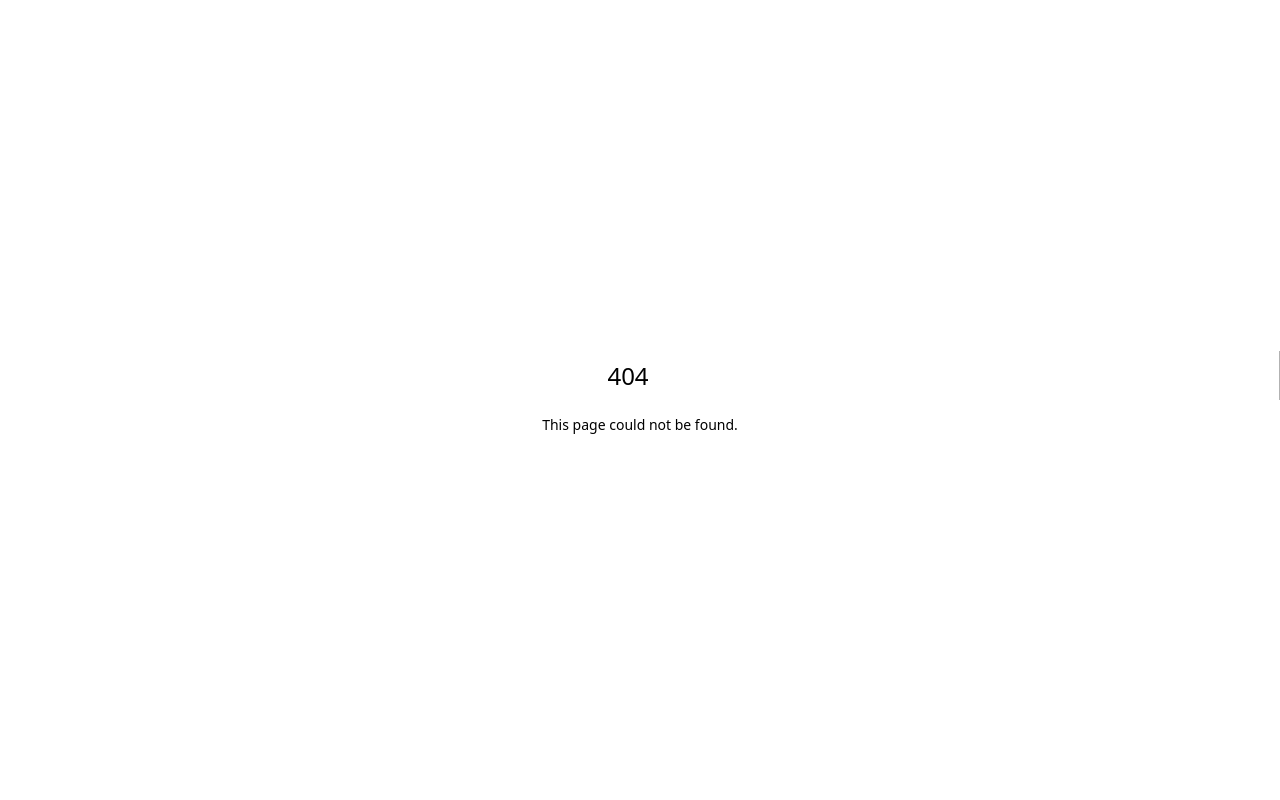
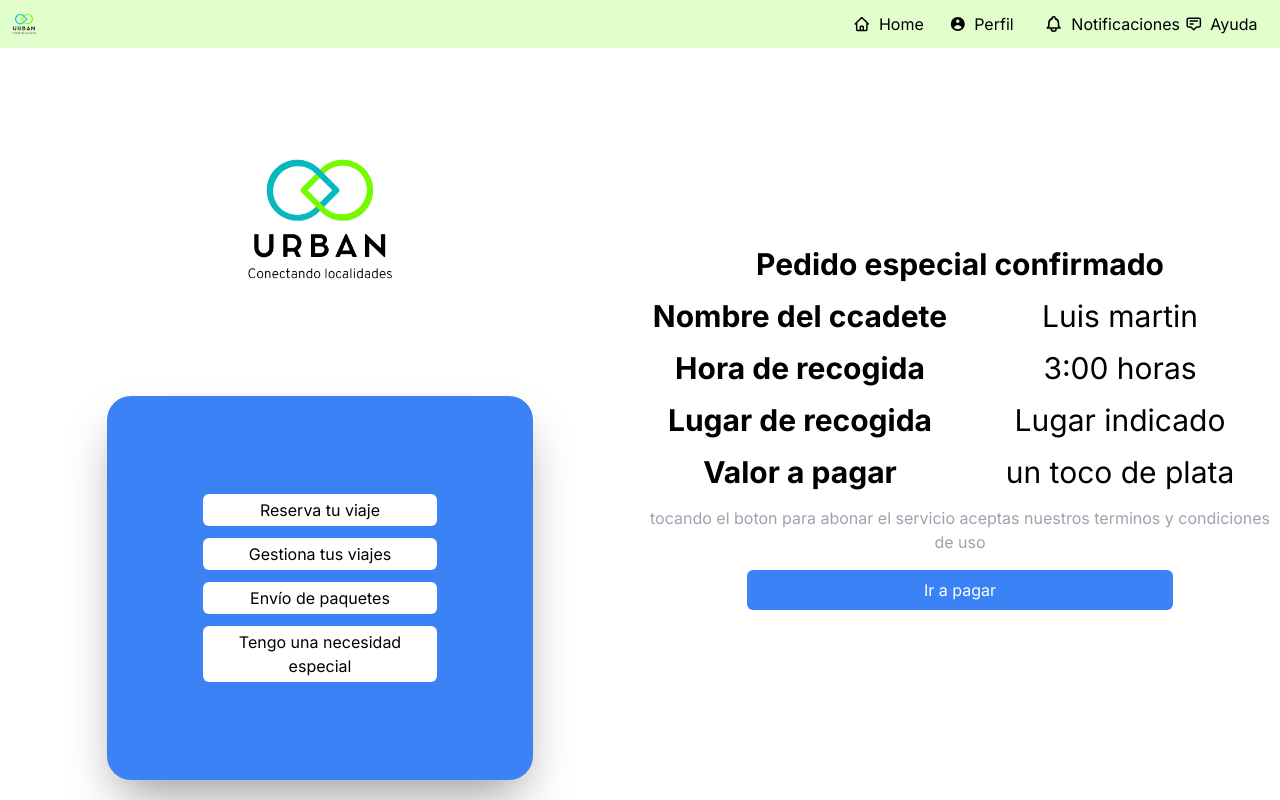
Before and after one commit to pablosecuen/Urban, a Next.js app in the folder client/: page /home/especiales/confirmacion in a window 1280 px wide. Before the commit this address had no page. Shown: the top 800 px of the page. Built offline with nearby package versions, Linux system fonts and the light colour scheme.

Commit message:
page confirmacion

```diff
--- /dev/null
+++ b/client/app/home/especiales/confirmacion/page.tsx
@@ -0,0 +1,37 @@
+"use client";
+
+import Link from "next/link";
+
+export default function Confirmacion() {
+  return (
+    <div className="flex flex-col justify-center items-center gap-4">
+      <p className="lg:font-bold lg:text-3xl lg:text-center">Pedido especial confirmado</p>
+      <div className="flex justify-center">
+        <p className="lg:font-bold lg:text-3xl lg:text-center">Nombre del ccadete</p>
+        <p className=" lg:text-3xl lg:text-center">Luis martin</p>
+      </div>
+      <div className="flex justify-center">
+        <p className="lg:font-bold lg:text-3xl lg:text-center"> Hora de recogida</p>
+        <p className=" lg:text-3xl lg:text-center">3:00 horas</p>
+      </div>
+      <div className="flex justify-center">
+        <p className="lg:font-bold lg:text-3xl lg:text-center">Lugar de recogida</p>
+        <p className=" lg:text-3xl lg:text-center">Lugar indicado</p>
+      </div>
+      <div className="flex justify-center">
+        <p className="lg:font-bold lg:text-3xl lg:text-center">Valor a pagar</p>
+        <p className=" lg:text-3xl lg:text-center">un toco de plata</p>
+      </div>
+      <p className="text-gray-400 text-center">
+        {" "}
+        tocando el boton para abonar el servicio aceptas nuestros terminos y condiciones de uso
+      </p>
+      <Link
+        href="http://localhost:3000/home/especiales/confirmacion/pagos"
+        className="w-2/3 text-center bg-blue text-white rounded-md p-2"
+      >
+        Ir a pagar
+      </Link>
+    </div>
+  );
+}
--- /dev/null
+++ b/client/app/home/especiales/confirmacion/pagos/page.tsx
@@ -0,0 +1,14 @@
+"use client";
+export default function Pagos() {
+  return (
+    <div className="flex flex-col justify-center items-center gap-4 w-4/5 text-center">
+      <span className="text-2xl">Valor a pagar: $50.000</span>
+      <button>Bancolombia</button>
+      <button>Mercado Pago</button>
+      <button>Generar ticket Efecty</button>
+      <button>PSE</button>
+      <button>Efectivo</button>
+      <span className="font-bold">Cuando tu pago sea acreditado podrás gestionar tu viaje</span>
+    </div>
+  );
+}
```
